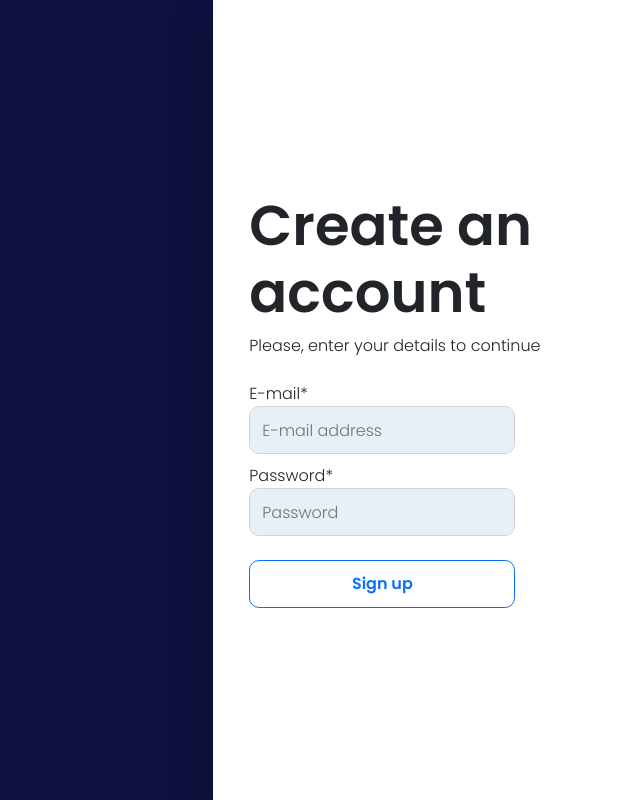
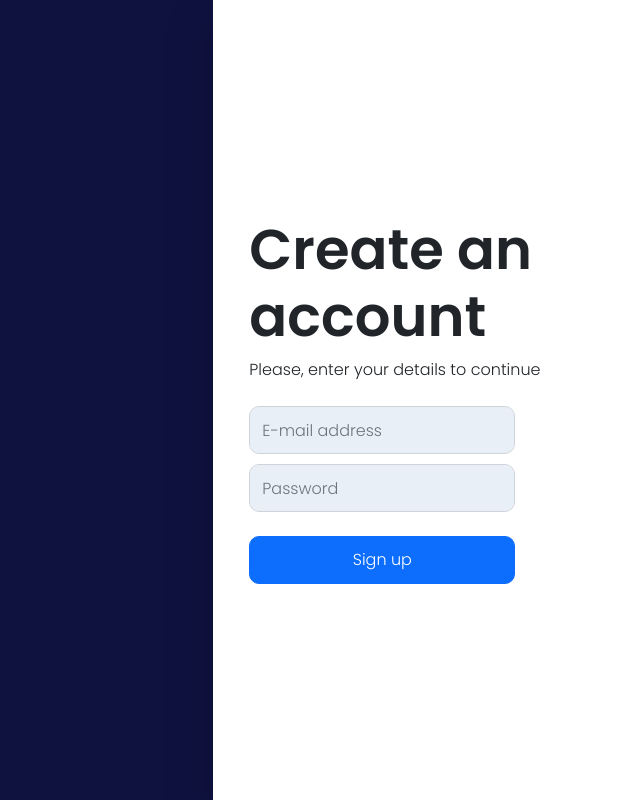
Before and after one commit to monty16597/zeus, a Django app: page /accounts/signup/ in a window 1280 px wide. Shown: the whole page, without its empty margins (640-1280 px from the left). Run offline with Django 3.2, Linux system fonts and the light colour scheme; some libraries are stand-ins or nearby versions.

Commit message:
removed labels from auth form (#6)
* added ui improvements

* minor fix

* removed unused imports

* hide the labels

```diff
--- a/config/settings.py
+++ b/config/settings.py
@@ -139,6 +139,7 @@ STATICFILES_STORAGE = "whitenoise.storage.CompressedManifestStaticFilesStorage"
 # ------------------------------------------------------------------------------
 # https://django-crispy-forms.readthedocs.io/en/latest/install.html#template-packs
 CRISPY_TEMPLATE_PACK = "bootstrap4"
+# CRISPY_ALLOWED_TEMPLATE_PACKS = "tailwind"
 
 # EMAIL
 # ------------------------------------------------------------------------------
--- a/requirements.txt
+++ b/requirements.txt
@@ -23,3 +23,4 @@ smmap==4.0.0
 sqlparse==0.4.1
 urllib3==1.26.6
 whitenoise==5.2.0
+crispy-tailwind
--- a/static/css/auth/style.css
+++ b/static/css/auth/style.css
@@ -19,6 +19,7 @@ body {
     justify-content: center;
     align-items: center;
     display: flex;
+    font-weight: normal !important;
 }
 
 .custom-input {
@@ -26,3 +27,8 @@ body {
     background-color: #E9EFF6 !important;
     border-radius: 10px !important;
 }
+
+/* TODO: find a better way to hide labels in login form */
+label {
+    display: none;
+}
--- a/static/css/common/style.css
+++ b/static/css/common/style.css
@@ -116,10 +116,11 @@ input {
 }
 
 .cutom-button {
-    height: 3em !important;
+    height: 2.5em !important;
     border-radius: 10px !important;
     padding-left: 2em;
     padding-right: 2em;
+    font-weight: normal !important;
 }
 
 .hide {
--- a/templates/account/login.html
+++ b/templates/account/login.html
@@ -18,9 +18,9 @@
           {% csrf_token %}
           {{ form|crispy }}
           <div class="d-grid gap-2 col-12 mx-auto mt-4">
+            <a href="{% url 'account_reset_password' %}" class="mb-2 ml-2 text-decoration-none">Forgot your
+              password?</a>
             <button class="btn btn-primary fw-bold custom-login-button" type="submit">Log in</button>
-            <a href="{% url 'account_reset_password' %}" class="mt-2 mb-2 ml-2 text-decoration-none">Forgot your
-              password?</a>
             <a href="{% url 'account_signup' %}" class="btn btn-outline-primary mt-3 fw-bold custom-login-button">Sign
               up</a>
 
--- a/templates/account/signup.html
+++ b/templates/account/signup.html
@@ -18,7 +18,7 @@
           {% csrf_token %}
           {{ form|crispy }}
           <div class="d-grid gap-2 col-12 mx-auto mt-4">
-            <a href="{% url 'account_signup' %}" class="btn btn-outline-primary fw-bold custom-login-button">Sign
+            <a href="{% url 'account_signup' %}" class="btn btn-primary fw-bold custom-login-button">Sign
               up</a>
           </div>
 
```
